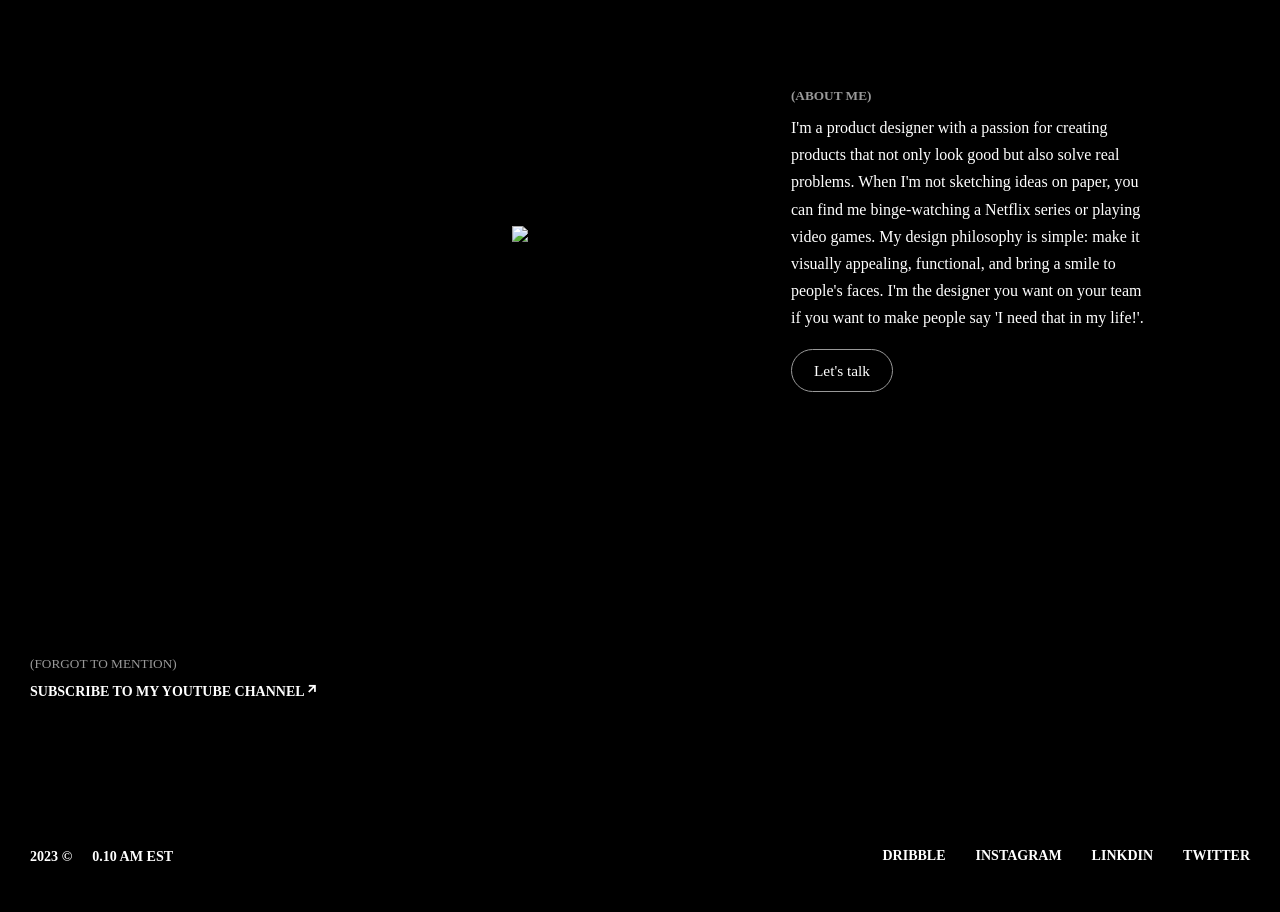
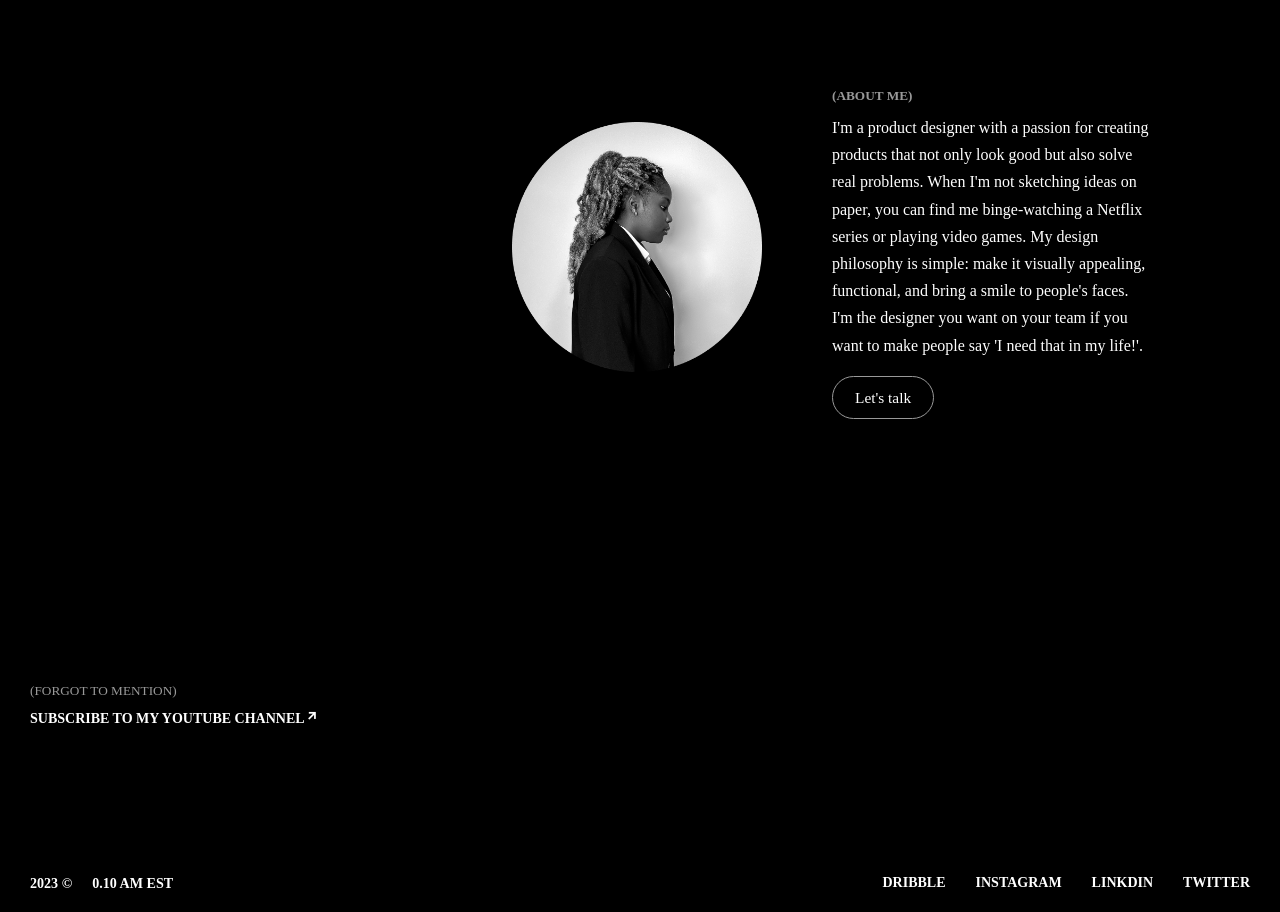
Before and after one commit to krunaldevtale/Cynthiauguw-website, a plain HTML site: page index.html in a window 1280 px wide. Shown: the part 1960-2872 px from the top of the page. Before the commit the page ends 2845 px from the top, so only its background shows below. Drawn offline with nearby package versions, Linux system fonts and the light colour scheme; the site is published under a folder, as on GitHub Pages, so addresses that start at the root find nothing; a script that the page names is missing.

Commit message:
Update index.html

```diff
--- a/index.html
+++ b/index.html
@@ -70,7 +70,7 @@
         </div>
       </div>
       <div class="about">
-        <img src="/cynthia.png">
+        <img src="cynthia.png">
         <div class="textabout">
           <h5>(ABOUT ME)</h5>
           <p>I'm a product designer with a passion for creating products that not only look good but also solve real problems. When I'm not sketching ideas on paper, you can find me binge-watching a Netflix series or playing video games. My design philosophy is simple: make it visually appealing, functional, and bring a smile to people's faces. I'm the designer you want on your team if you want to make people say 'I need that in my life!'.</p>
```
